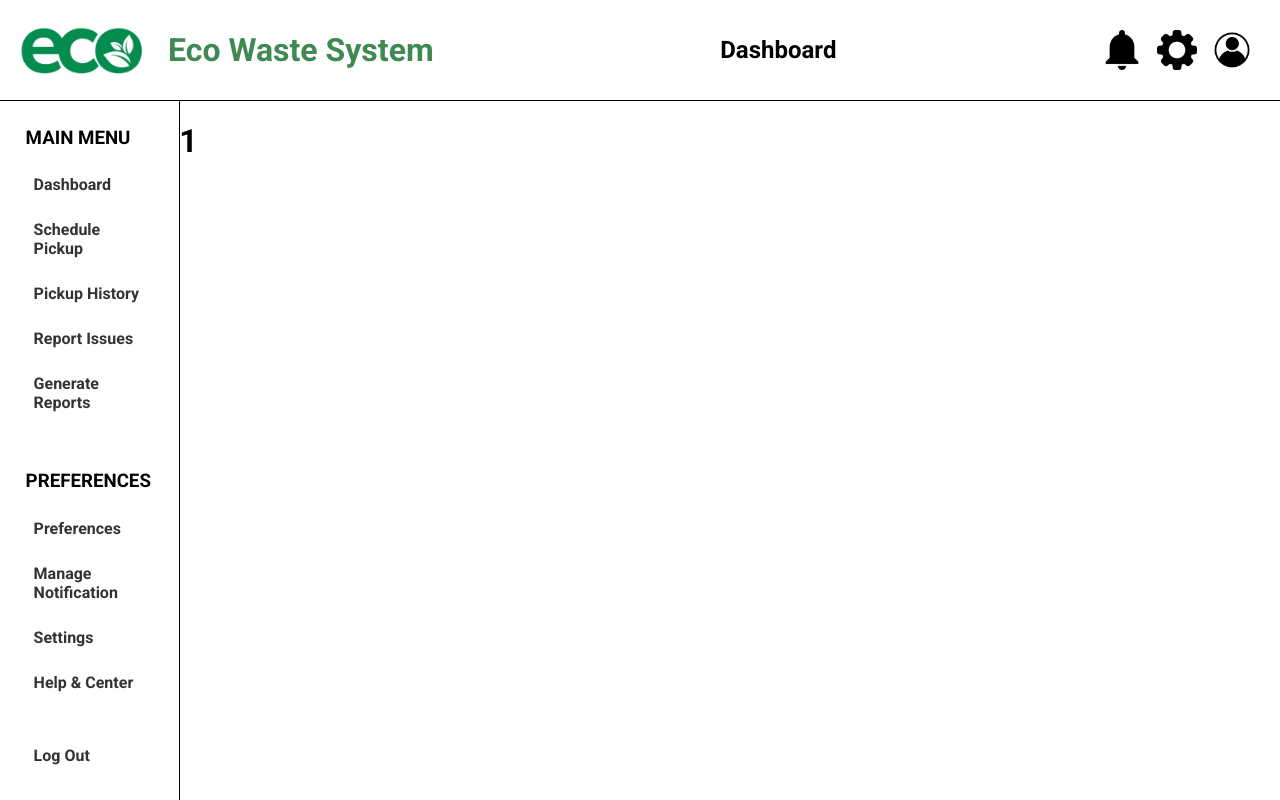
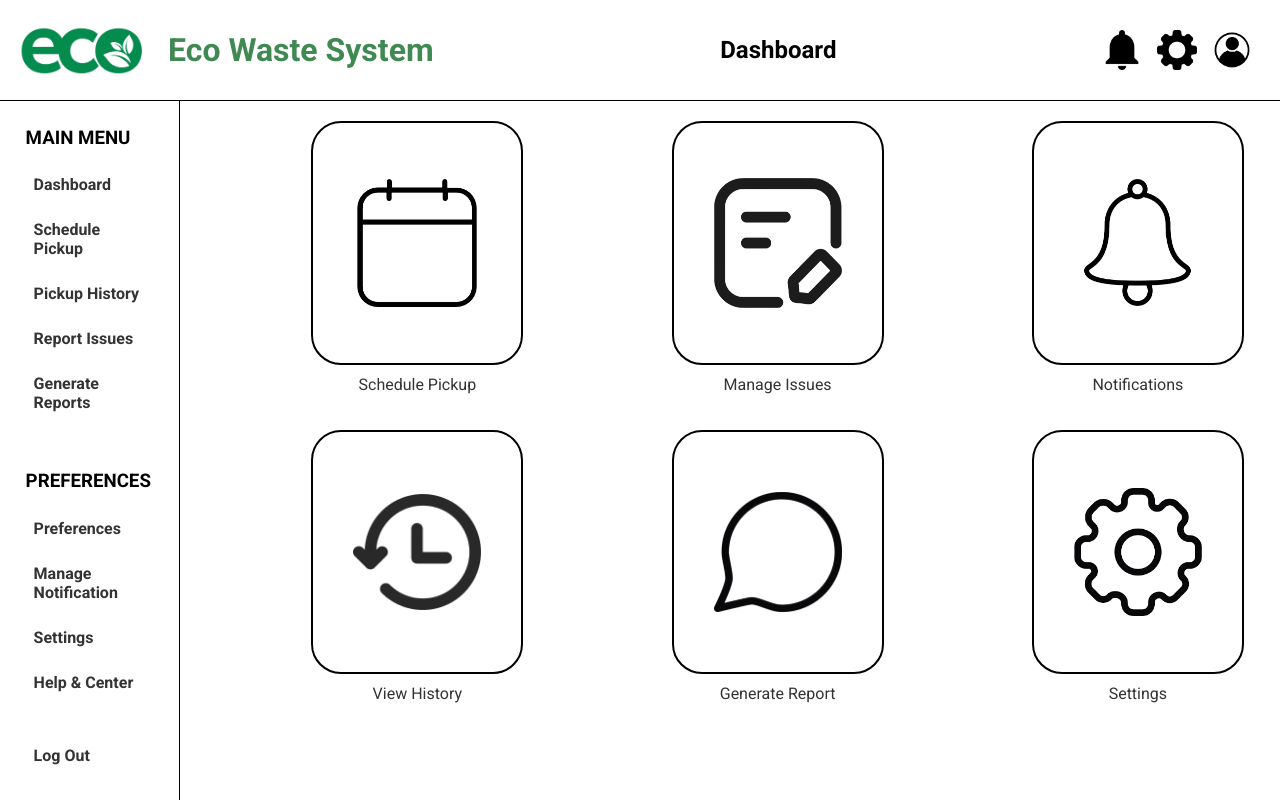
Before and after one commit to UselessShyt/Eco-Waste-System, a PHP site: page /dashboard.php in a window 1280 px wide. Run offline with PHP 8.4, Linux system fonts and the light colour scheme; a user stored in the database is signed in.

Commit message:
1. Inside the dashboard, put the 6 picture inside the dashboard to use to click to go to other page  through the feature have write on top 2.insert the 6 picture to display report issue, schedule, calander, history, notification, setting and report conclusion

```diff
--- /dev/null
+++ b/CSS/dashboard.css
@@ -0,0 +1,27 @@
+.image-grid {
+    display: grid;
+    grid-template-columns: repeat(3, 1fr); /* 3 columns */
+    gap: 20px;
+    padding: 20px;
+}
+
+.image-item {
+    text-align: center; /* Centers text under the image */
+}
+
+.image-item img {
+    width: 10vw; /* You can adjust the size */
+    height: 20vh;
+    object-fit: contain;
+    margin-left: 12vh;
+    border: 2px solid black;
+    padding: 5vh;
+    border-radius: 30px
+}
+
+.image-item p {
+    margin-top: 10px;
+    font-size: 16px;
+    margin-left: 12vh;
+    color: #333;
+}
--- a/PHP/dashboard.php
+++ b/PHP/dashboard.php
@@ -1,20 +1,49 @@
 <?php
-    $filename = basename(__FILE__);
-    include "header.php";
-    include "sidebar.php";
-    include "../SQL_FILE/database.php";
+$filename = basename(__FILE__);
+include "header.php";
+include "sidebar.php";
+include "../SQL_FILE/database.php";
 ?>
 
 <!DOCTYPE html>
 <html lang="en">
+
 <head>
     <meta charset="UTF-8">
     <meta name="viewport" content="width=device-width, initial-scale=1.0">
+    <link rel="stylesheet" href="../CSS/dashboard.css">
     <title>Document</title>
 </head>
+
 <body style="margin: 0;">
     <div style="margin-left: 14vw;">
-        <h1><?php echo $user_id;?></h1>
+        <div class="image-grid">
+            <div class="image-item">
+                <img src="../Img/calander.png" alt="Calendar">
+                <p>Schedule Pickup</p>
+            </div>
+            <div class="image-item">
+                <img src="../Img/Issue.png" alt="Issue">
+                <p>Manage Issues</p>
+            </div>
+            <div class="image-item">
+                <img src="../Img/notification_1.png" alt="Notification">
+                <p>Notifications</p>
+            </div>
+            <div class="image-item">
+                <img src="../Img/history.png" alt="History">
+                <p>View History</p>
+            </div>
+            <div class="image-item">
+                <img src="../Img/report.png" alt="Report">
+                <p>Generate Report</p>
+            </div>
+            <div class="image-item">
+                <img src="../Img/setting_1.png" alt="Settings">
+                <p>Settings</p>
+            </div>
+        </div>
     </div>
 </body>
+
 </html>
```
Also changed, not shown: Img/Issue.png (added), Img/calander.png (added), Img/history.png (added), Img/notification_1.png (added), Img/report.png (added), Img/setting_1.png (added).
